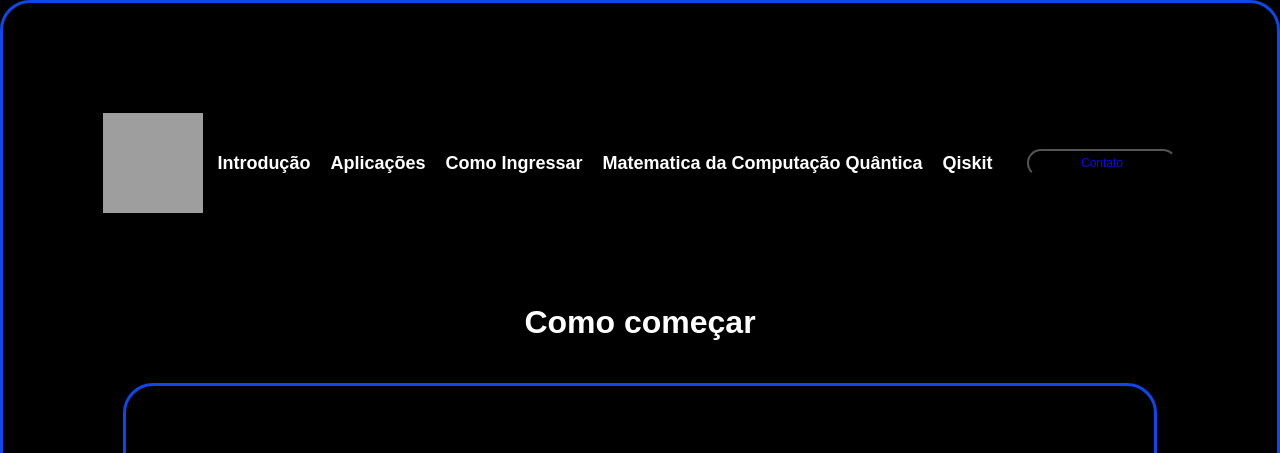
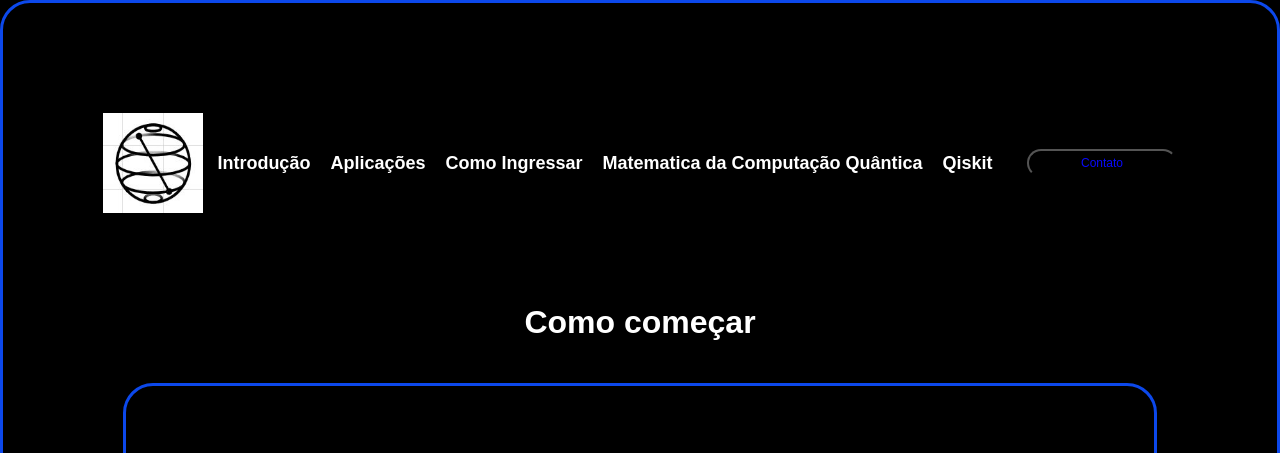
Before and after one commit to ThanusYago/projeto-AC5, a Flask app: page /ingresso in a window 1280 px wide. Shown: the top 453 px of the page. Run offline with Flask 3, Linux system fonts and the light colour scheme; some libraries are stand-ins or nearby versions; grey boxes are pictures that could not be loaded.

Commit message:
Update ingresso.html

```diff
--- a/templates/ingresso.html
+++ b/templates/ingresso.html
@@ -25,7 +25,7 @@
 
     <div>
         <header>
-            <img src="{{ url_for('static', filename='img/Qiskit.JPG') }}" alt="Descripción de la imagen" style="width: 100px; height: 100px;">
+            <img src="{{ url_for('static', filename='img/Qiskit.png') }}" alt="Descripción de la imagen" style="width: 100px; height: 100px;">
 
             <!-- logo -->
 
@@ -67,7 +67,7 @@
             <h2>Ingressar na área de computação quântica é empolgante, mas requer um pouco de preparação.
             </h2>
             <div class="project-secction">
-                <img src="{{ url_for('static', filename='img\computacao-quantica-1200x900.jpg') }}" alt="Descripción de la imagen">
+                <img src="{{ url_for('static', filename='img\computacaoQ.png') }}" alt="Descripción de la imagen">
 
                 <div class="topic">
                     <h2>Educação e Habilidades: </h2>
```
